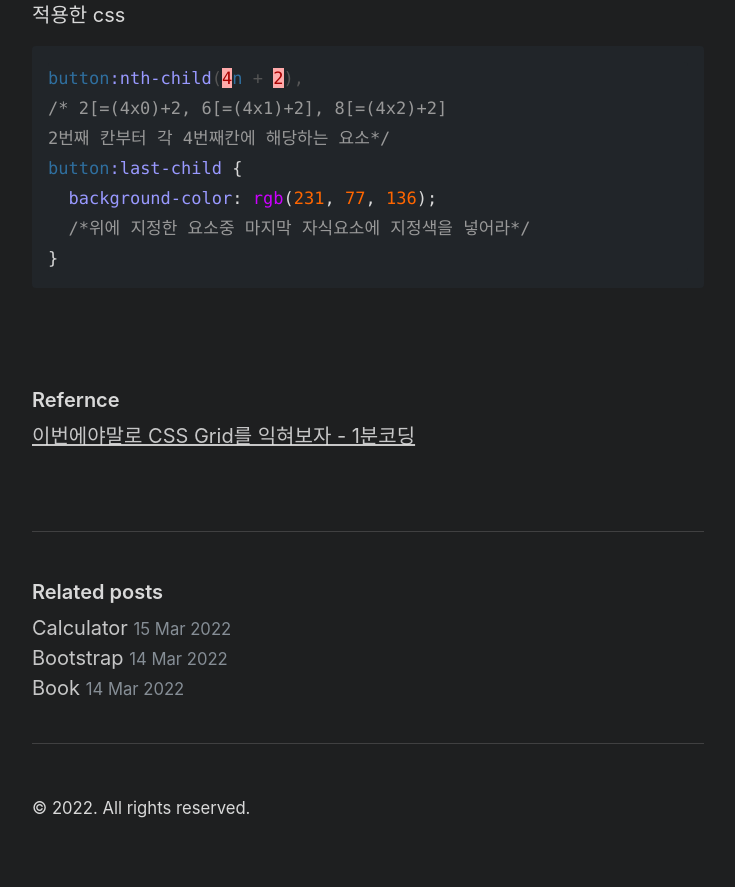
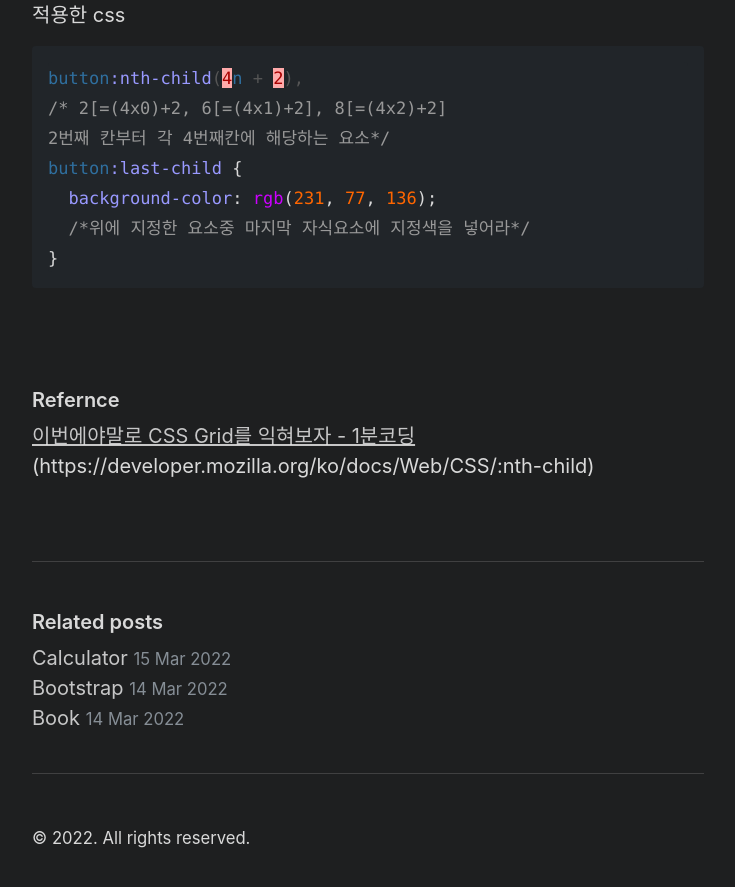
Before and after one commit to Dev-Dotoli/dev-dotoli.github.com, a Jekyll site: the page built from _posts/2022-03-16-Calculator-2.md, in a window 1280 px wide and 900 px high, scrolled down 7933 px. Shown: the top 887 px of the window, without its empty margins (272-1007 px from the left). Built offline with Jekyll 4.4.1, drawn with Linux system fonts in a browser that asks for light colours; part of the change alters nothing that is shown.

Commit message:
Docs: add references

```diff
--- a/_posts/2022-03-16-Calculator-2.md
+++ b/_posts/2022-03-16-Calculator-2.md
@@ -279,3 +279,4 @@ button:last-child {
 ### Refernce
 
 [이번에야말로 CSS Grid를 익혀보자 - 1분코딩](https://studiomeal.com/archives/533)
+(https://developer.mozilla.org/ko/docs/Web/CSS/:nth-child)
```
